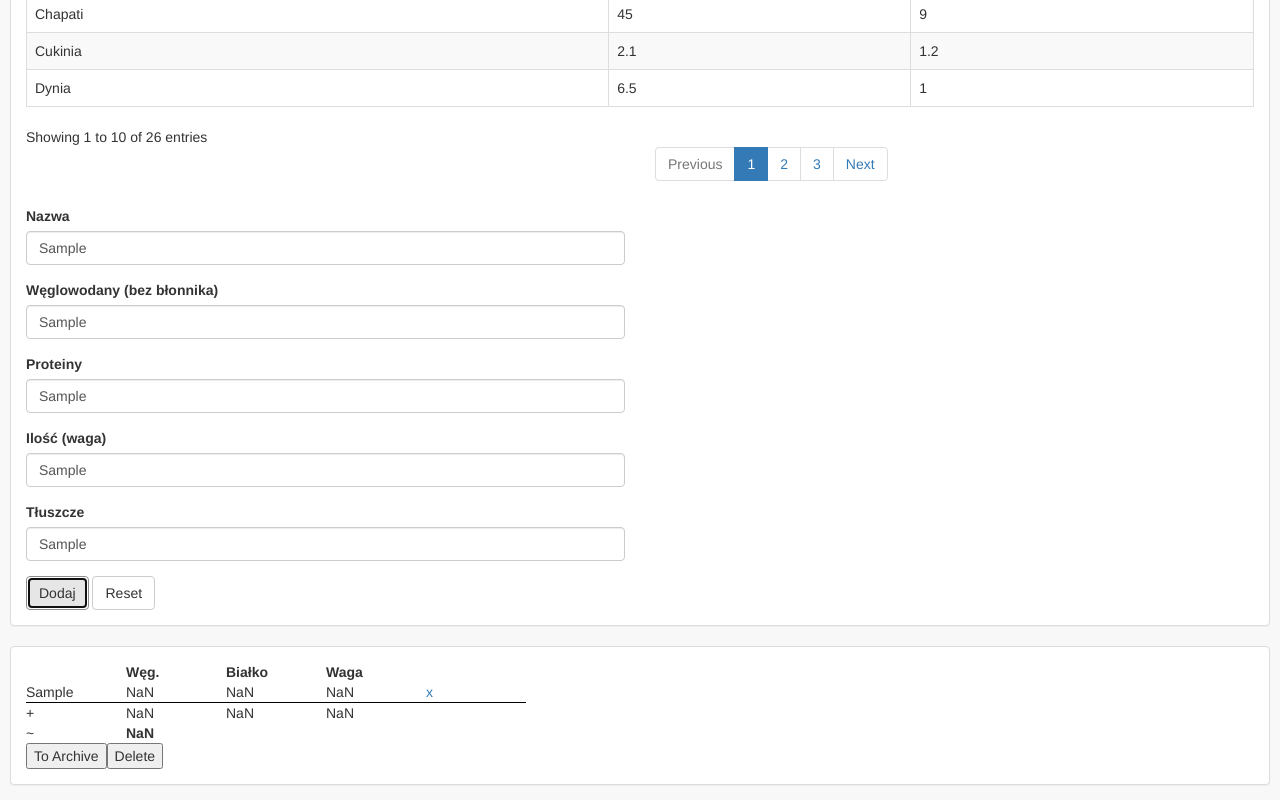
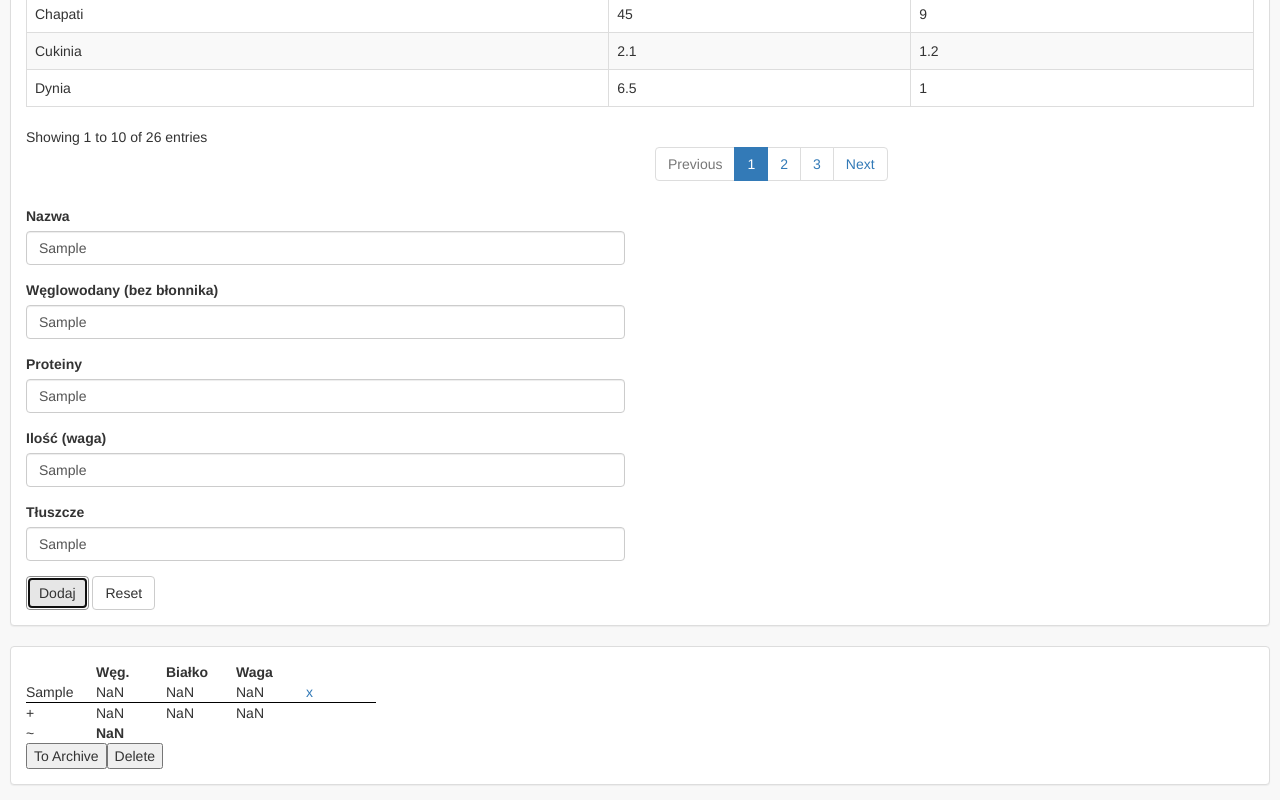
Before and after one commit to CarbCalc/carbcalc.github.io, a plain HTML site: page index.html in a window 1280 px wide. Both pictures are taken after typing "Sample", "Sample", "Sample", "Sample", "Sample" into the empty fields and a click on the button "Dodaj". Shown: the part 514-1314 px from the top of the page. Drawn offline with Linux system fonts and the light colour scheme.

Commit message:
Change width

```diff
--- a/index.html
+++ b/index.html
@@ -411,7 +411,7 @@
     </script>
 	<style>
 		table.meal td {
-			min-width: 100px;
+			min-width: 70px;
 		}
 		table.meal tr.summary {
 			border-top: 1px solid black;
```
